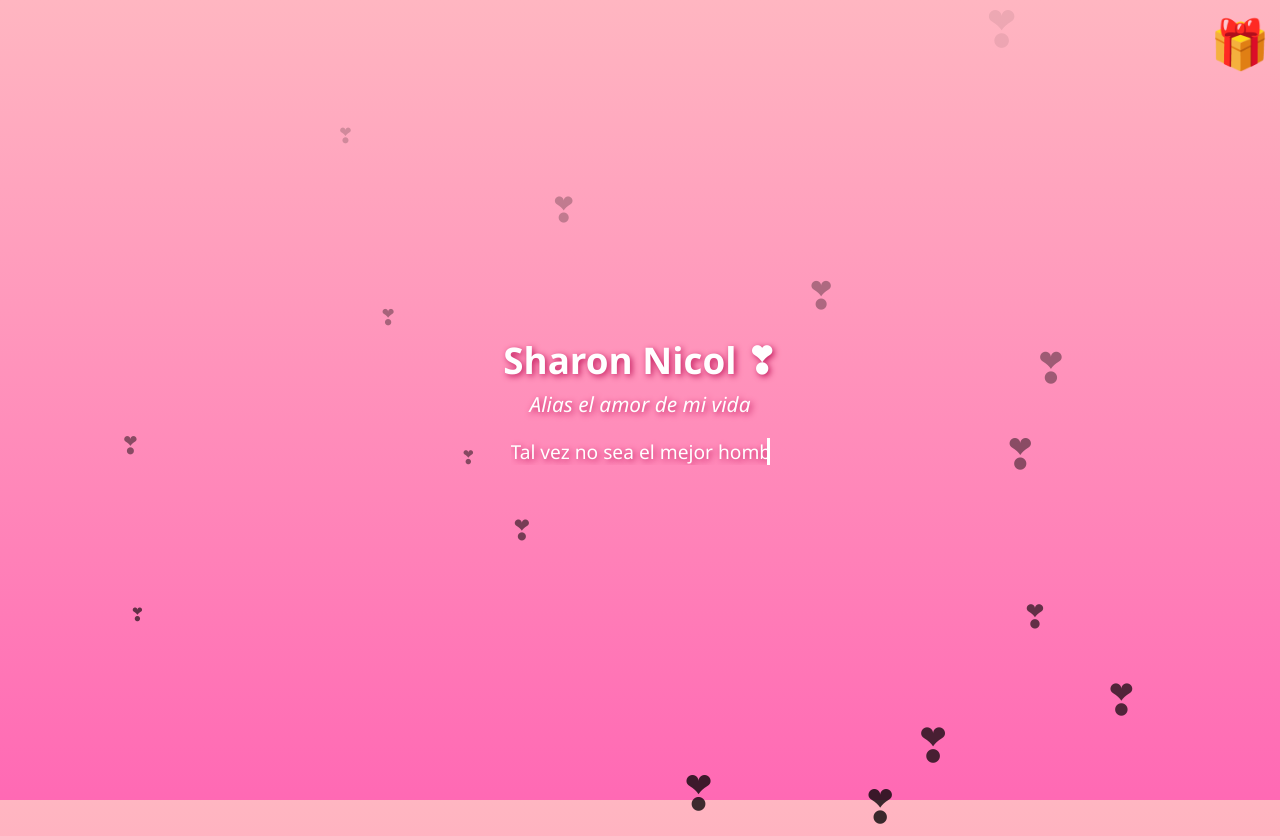
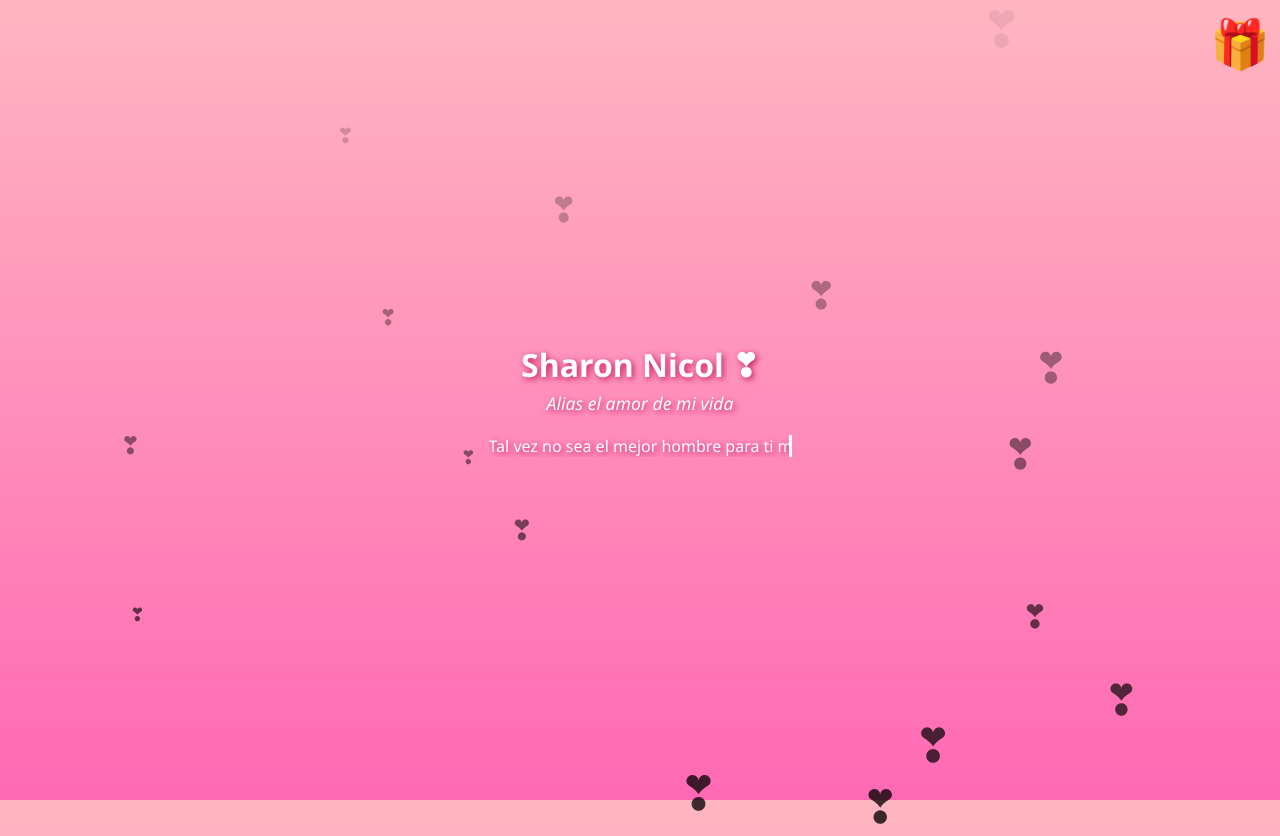
Before and after one commit to Fr0stCh34t/Fr0stCh34t.github.io, a plain HTML site: page mi-mujer/index.html in a window 1280 px wide. Drawn offline with Linux system fonts and the light colour scheme.

Commit message:
Update index.html

```diff
--- a/mi-mujer/index.html
+++ b/mi-mujer/index.html
@@ -22,19 +22,20 @@
       color: #fff;
       padding: 0 20px;
       text-shadow: 2px 2px 6px #c2185b;
-      max-width: 90%;
+      width: 90%;
+      max-width: 600px;
       z-index: 1;
     }
 
     .name {
-      font-size: 2.3em;
+      font-size: 2em;
       font-weight: bold;
       opacity: 0;
       animation: fadeIn 2s forwards;
     }
 
     .alias {
-      font-size: 1.3em;
+      font-size: 1.1em;
       font-style: italic;
       opacity: 0;
       animation: fadeIn 2s forwards;
@@ -44,13 +45,15 @@
     }
 
     .message {
-      font-size: 1.2em;
+      font-size: 1em;
       border-right: 3px solid white;
       white-space: nowrap;
       overflow: hidden;
       width: 0;
       margin: 20px auto 0;
-      animation: typing 9s steps(90, end) 3s forwards, blink 0.75s step-end infinite;
+      animation:
+        typing 6s steps(80, end) 2s forwards,
+        blink 0.75s step-end infinite;
     }
 
     @keyframes fadeIn {
@@ -137,7 +140,11 @@
       { bottom: '10px', right: '10px' }
     ];
 
-    const images = ['foto1.png', 'foto2.png', 'foto3.png', 'foto4.png', 'foto5.png', 'foto6.png', 'foto7.png', 'foto8.png'];
+    const images = [
+      'foto1.jpeg', 'foto2.jpeg', 'foto3.jpeg', 'foto4.jpeg',
+      'foto5.jpeg', 'foto6.jpeg', 'foto7.jpeg', 'foto8.jpeg'
+    ];
+
     const popup = document.getElementById('popupImage');
     let giftElement = null;
 
```
